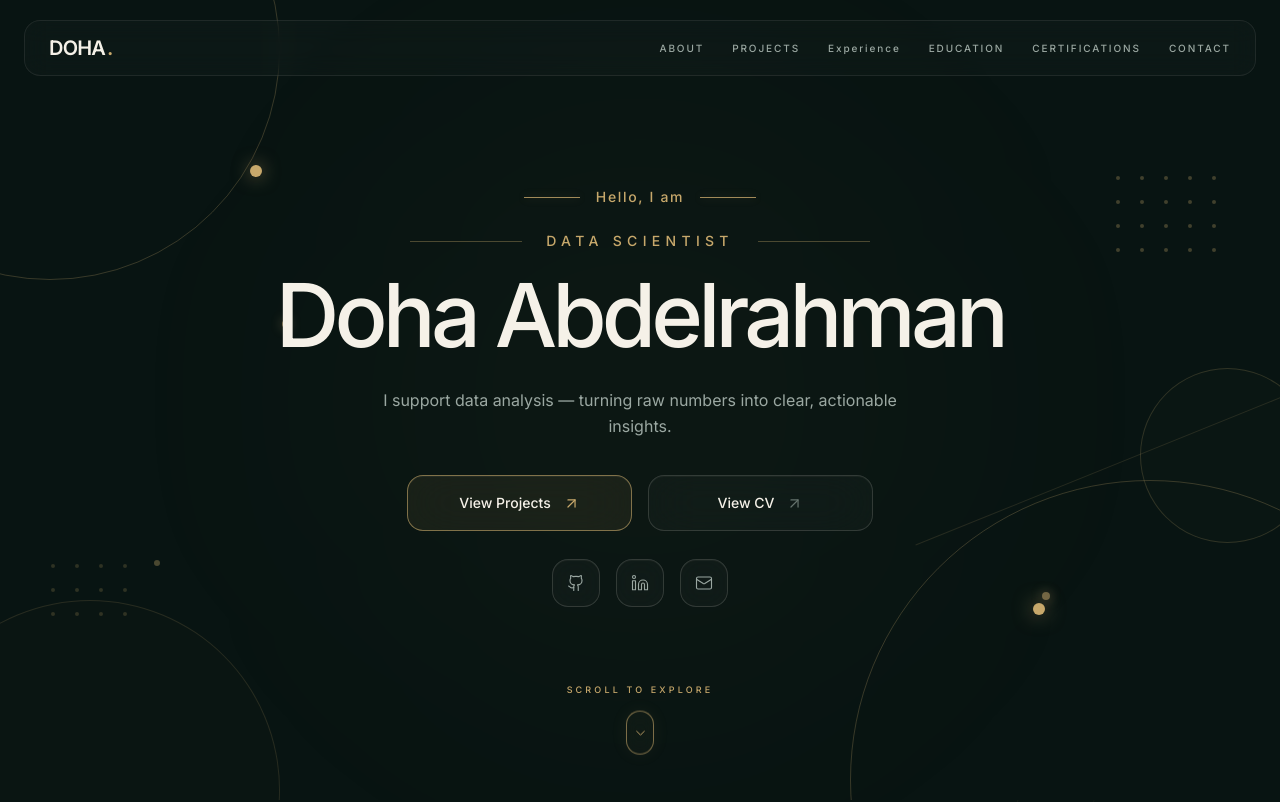
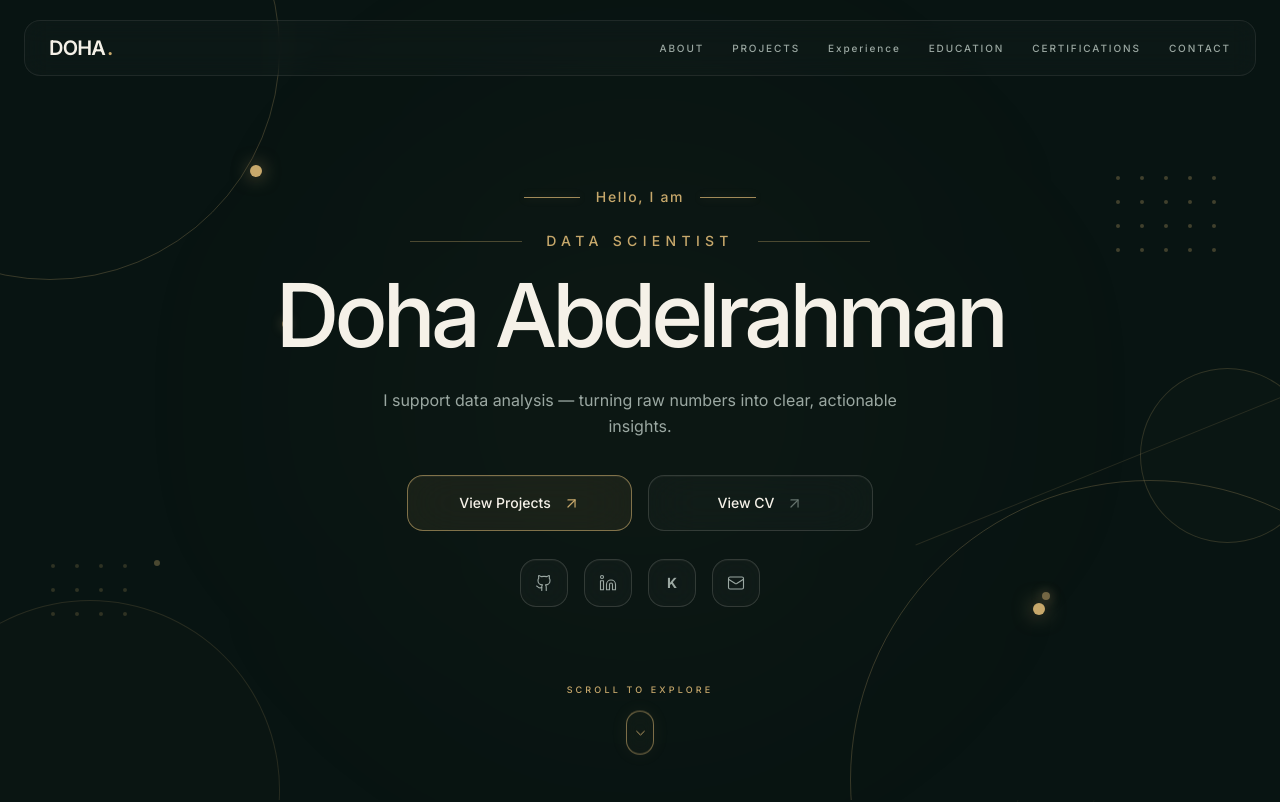
Before and after one commit to DohaAbdelrahman/Doha, a Next.js app: page / in a window 1280 px wide. Shown: the top 802 px of the page. Built offline with nearby package versions, Linux system fonts and the light colour scheme.

Commit message:
add kaggle

```diff
--- a/src/sections/HeroSection.tsx
+++ b/src/sections/HeroSection.tsx
@@ -5,7 +5,6 @@ import {
   Github,
   Linkedin,
   Mail,
-  Kaggle,
   ArrowUpRight,
   ChevronDown,
 } from "lucide-react";
@@ -665,6 +664,36 @@ export default function HeroSection() {
                 <Linkedin size={18} strokeWidth={1.5} />
               </a>
 
+              {/* Kaggle */}
+
+              <a
+                href={profile.kaggle}
+                target="_blank"
+                rel="noopener noreferrer"
+                aria-label="Kaggle"
+                className="
+                  flex
+                  h-12
+                  w-12
+                  items-center
+                  justify-center
+                  rounded-xl
+                  border
+                  border-[#F5F1E8]/15
+                  bg-[#F5F1E8]/[0.025]
+                  text-[#9BA8A2]
+                  shadow-[inset_0_1px_0_rgba(245,241,232,0.04)]
+                  backdrop-blur-xl
+                  transition-all
+                  duration-300
+                  hover:border-[#C7A86B]/60
+                  hover:bg-[#C7A86B]/[0.08]
+                  hover:text-[#C7A86B]
+                "
+              >
+                <span className="text-sm font-bold">K</span>
+              </a>
+
               {/* Email */}
 
               <a
```
